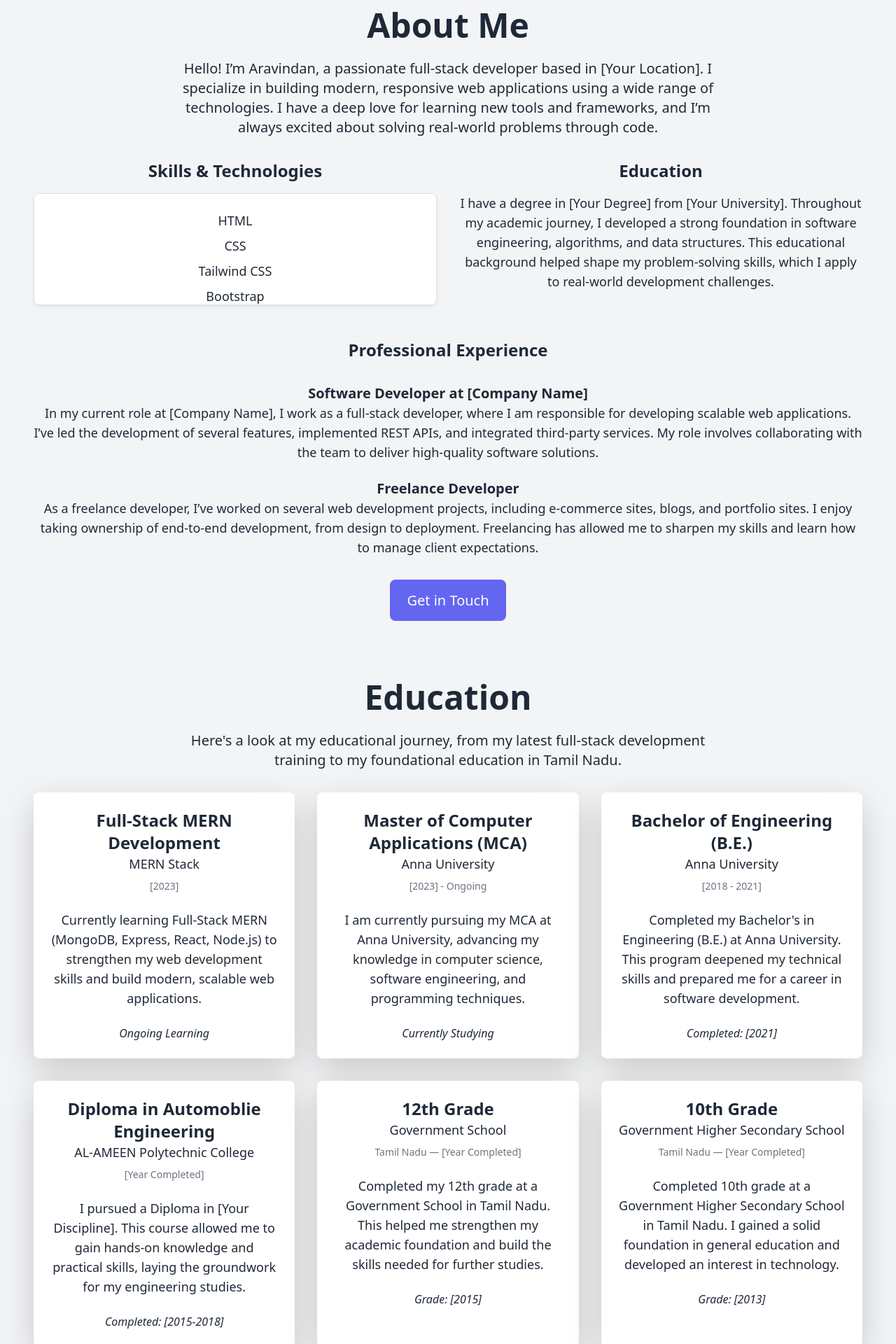
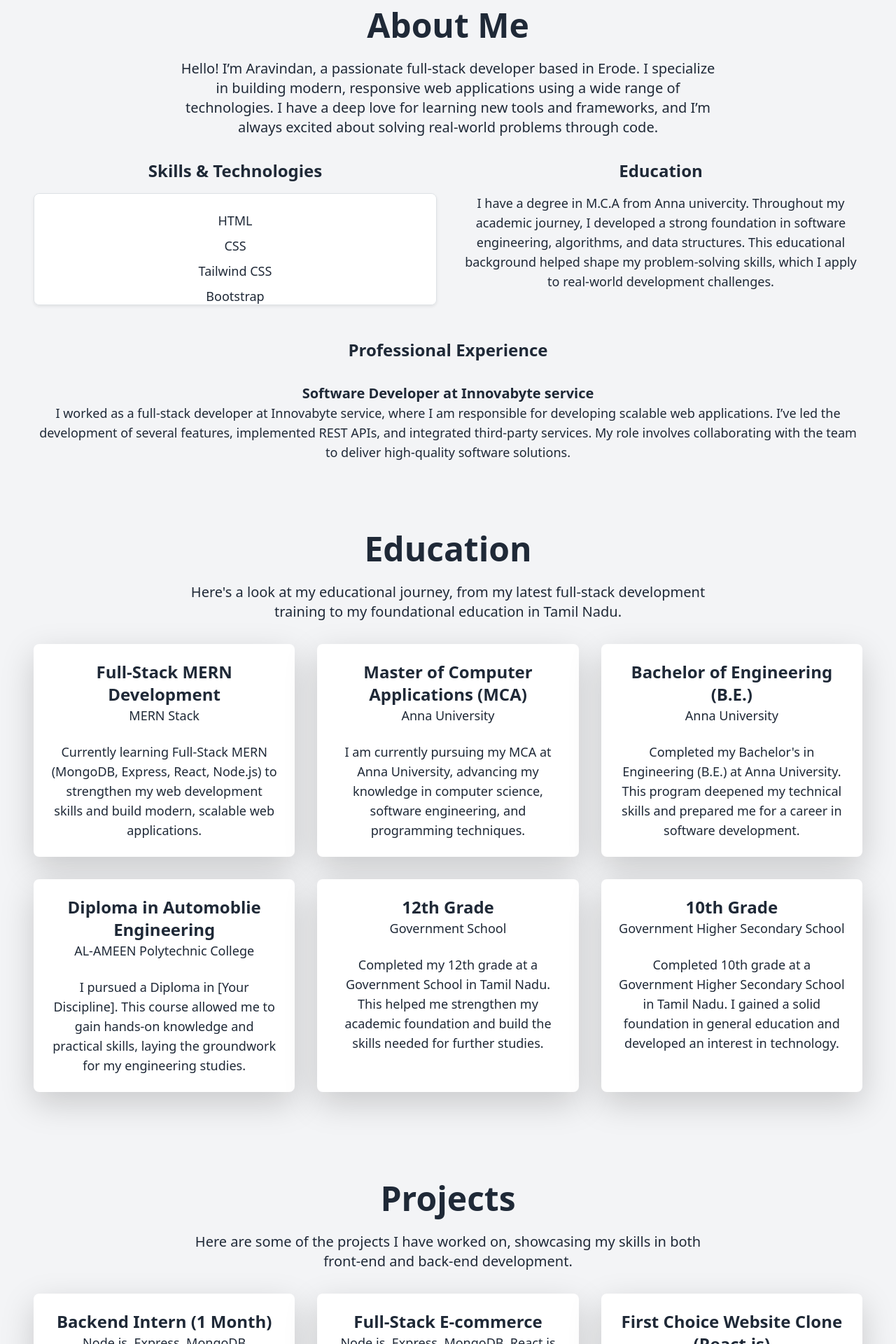
Before and after one commit to Aravind2556/portfolio, a React (Create React App) app: page / in a window 1280 px wide. Shown: the part 880-2800 px from the top of the page at 70% size. Built offline with nearby package versions, Linux system fonts and the light colour scheme.

Commit message:
Update profiles

```diff
--- a/src/components/About.js
+++ b/src/components/About.js
@@ -6,7 +6,7 @@ export const About = () => {
       <div className="max-w-7xl mx-auto text-center">
         <h2 className="text-4xl sm:text-5xl font-extrabold mb-6">About Me</h2>
         <p className="text-lg sm:text-xl max-w-3xl mx-auto mb-8">
-          Hello! I’m Aravindan, a passionate full-stack developer based in [Your Location]. I specialize in building modern, responsive web applications using a wide range of technologies. I have a deep love for learning new tools and frameworks, and I’m always excited about solving real-world problems through code.
+          Hello! I’m Aravindan, a passionate full-stack developer based in Erode. I specialize in building modern, responsive web applications using a wide range of technologies. I have a deep love for learning new tools and frameworks, and I’m always excited about solving real-world problems through code.
         </p>
 
         {/* Skills Section */}
@@ -37,7 +37,7 @@ export const About = () => {
           <div className="space-y-4">
             <h3 className="text-2xl font-semibold">Education</h3>
             <p className="text-lg">
-              I have a degree in [Your Degree] from [Your University]. Throughout my academic journey, I developed a strong foundation in software engineering, algorithms, and data structures. This educational background helped shape my problem-solving skills, which I apply to real-world development challenges.
+              I have a degree in M.C.A from Anna univercity. Throughout my academic journey, I developed a strong foundation in software engineering, algorithms, and data structures. This educational background helped shape my problem-solving skills, which I apply to real-world development challenges.
             </p>
           </div>
         </div>
@@ -47,30 +47,15 @@ export const About = () => {
           <h3 className="text-2xl font-semibold">Professional Experience</h3>
           <div className="space-y-6">
             <div>
-              <h4 className="text-xl font-semibold">Software Developer at [Company Name]</h4>
+              <h4 className="text-xl font-semibold">Software Developer at Innovabyte service</h4>
               <p className="text-lg">
-                In my current role at [Company Name], I work as a full-stack developer, where I am responsible for developing scalable web applications. I’ve led the development of several features, implemented REST APIs, and integrated third-party services. My role involves collaborating with the team to deliver high-quality software solutions.
-              </p>
-            </div>
-
-            <div>
-              <h4 className="text-xl font-semibold">Freelance Developer</h4>
-              <p className="text-lg">
-                As a freelance developer, I’ve worked on several web development projects, including e-commerce sites, blogs, and portfolio sites. I enjoy taking ownership of end-to-end development, from design to deployment. Freelancing has allowed me to sharpen my skills and learn how to manage client expectations.
+                 I worked as a full-stack developer at Innovabyte service, where I am responsible for developing scalable web applications. I’ve led the development of several features, implemented REST APIs, and integrated third-party services. My role involves collaborating with the team to deliver high-quality software solutions.
               </p>
             </div>
           </div>
         </div>
 
-        {/* Call to Action */}
-        <div className="mt-12">
-          <a
-            href="#contact"
-            className="bg-indigo-500 text-white py-3 px-6 rounded-lg text-xl hover:bg-indigo-600 transform transition-all hover:scale-105 duration-300"
-          >
-            Get in Touch
-          </a>
-        </div>
+
       </div>
     </section>
   );
--- a/src/components/Education.js
+++ b/src/components/Education.js
@@ -18,78 +18,69 @@ export const Education = () => {
         <div className="bg-white p-6 rounded-lg shadow-lg hover:shadow-xl transition-all">
           <h3 className="text-2xl font-semibold">Full-Stack MERN Development</h3>
           <p className="text-lg">MERN Stack</p>
-          <p className="text-sm mt-2 text-gray-500">[2023]</p>
+
           <p className="text-lg mt-4">
             Currently learning Full-Stack MERN (MongoDB, Express, React, Node.js) to strengthen my web development skills and build modern, scalable web applications.
           </p>
-          <p className="italic mt-4">Ongoing Learning</p>
+
         </div>
 
         {/* MCA */}
         <div className="bg-white p-6 rounded-lg shadow-lg hover:shadow-xl transition-all">
           <h3 className="text-2xl font-semibold">Master of Computer Applications (MCA)</h3>
           <p className="text-lg">Anna University</p>
-          <p className="text-sm mt-2 text-gray-500">[2023] - Ongoing</p>
+
           <p className="text-lg mt-4">
             I am currently pursuing my MCA at Anna University, advancing my knowledge in computer science, software engineering, and programming techniques.
           </p>
-          <p className="italic mt-4">Currently Studying</p>
+
         </div>
 
         {/* B.E. */}
         <div className="bg-white p-6 rounded-lg shadow-lg hover:shadow-xl transition-all">
           <h3 className="text-2xl font-semibold">Bachelor of Engineering (B.E.)</h3>
           <p className="text-lg">Anna University</p>
-          <p className="text-sm mt-2 text-gray-500">[2018 - 2021]</p>
+
           <p className="text-lg mt-4">
             Completed my Bachelor's in Engineering (B.E.) at Anna University. This program deepened my technical skills and prepared me for a career in software development.
           </p>
-          <p className="italic mt-4">Completed: [2021]</p>
+
         </div>
 
         {/* Diploma */}
         <div className="bg-white p-6 rounded-lg shadow-lg hover:shadow-xl transition-all">
           <h3 className="text-2xl font-semibold">Diploma in Automoblie Engineering</h3>
           <p className="text-lg">AL-AMEEN Polytechnic College</p>
-          <p className="text-sm mt-2 text-gray-500">[Year Completed]</p>
+
           <p className="text-lg mt-4">
             I pursued a Diploma in [Your Discipline]. This course allowed me to gain hands-on knowledge and practical skills, laying the groundwork for my engineering studies.
           </p>
-          <p className="italic mt-4">Completed: [2015-2018]</p>
+
         </div>
 
         {/* 12th Grade */}
         <div className="bg-white p-6 rounded-lg shadow-lg hover:shadow-xl transition-all">
           <h3 className="text-2xl font-semibold">12th Grade</h3>
           <p className="text-lg">Government School</p>
-          <p className="text-sm mt-2 text-gray-500">Tamil Nadu — [Year Completed]</p>
           <p className="text-lg mt-4">
             Completed my 12th grade at a Government School in Tamil Nadu. This helped me strengthen my academic foundation and build the skills needed for further studies.
           </p>
-          <p className="italic mt-4">Grade: [2015]</p>
+
         </div>
 
         {/* 10th Grade */}
         <div className="bg-white p-6 rounded-lg shadow-lg hover:shadow-xl transition-all">
           <h3 className="text-2xl font-semibold">10th Grade</h3>
           <p className="text-lg">Government Higher Secondary School</p>
-          <p className="text-sm mt-2 text-gray-500">Tamil Nadu — [Year Completed]</p>
+
           <p className="text-lg mt-4">
             Completed 10th grade at a Government Higher Secondary School in Tamil Nadu. I gained a solid foundation in general education and developed an interest in technology.
           </p>
-          <p className="italic mt-4">Grade: [2013]</p>
+
         </div>
       </div>
 
-      {/* Call to Action */}
-      <div className="mt-12">
-        <a
-          href="#contact"
-          className="bg-indigo-500 text-white py-3 px-6 rounded-lg text-xl hover:bg-indigo-600 transform transition-all hover:scale-105 duration-300"
-        >
-          Get in Touch
-        </a>
-      </div>
+
     </div>
   </section>
   )
--- a/src/components/Navbar.js
+++ b/src/components/Navbar.js
@@ -15,8 +15,8 @@ export const Navbar = () => {
     <nav className="bg-indigo-900 py-4 fixed w-full top-0 left-0 z-50">
     <div className="max-w-7xl mx-auto flex justify-between items-center px-6">
       {/* Logo */}
-      <div className="text-2xl font-bold text-white">
-        <a href="#">Logo</a>
+      <div className="text-2xl font-bold text-blue-300">
+        <a href="#">Aravinadn</a>
       </div>
 
       {/* Hamburger Icon for Mobile */}
--- a/src/components/Project.js
+++ b/src/components/Project.js
@@ -21,29 +21,19 @@ export const Project = () => {
             During my internship, I worked on backend development for an E-commerce platform using Node.js, Express, and MongoDB.
             I gained hands-on experience in building REST APIs and managing databases.
           </p>
-          <a href="#" className="text-blue-500 hover:underline mt-4 block">View Project</a>
         </div>
 
-        {/* Clone Messenger (React.js) */}
-        <div className="bg-white p-6 rounded-lg shadow-lg hover:shadow-xl transition-all">
-          <h3 className="text-2xl font-semibold">Messenger Clone (React.js)</h3>
-          <p className="text-lg">React.js</p>
 
-          <p className="text-lg mt-4">
-            A clone of the Messenger application built using React.js. It features real-time chat functionality and a responsive design.
-          </p>
-          <a href="#" className="text-blue-500 hover:underline mt-4 block">View Project</a>
-        </div>
 
         {/* Full-Stack Book Management with CRUD Operations */}
         <div className="bg-white p-6 rounded-lg shadow-lg hover:shadow-xl transition-all">
-          <h3 className="text-2xl font-semibold">Full-Stack Book Management</h3>
+          <h3 className="text-2xl font-semibold">Full-Stack E-commerce</h3>
           <p className="text-lg">Node.js, Express, MongoDB, React.js</p>
 
           <p className="text-lg mt-4">
-            A full-stack application for book management with CRUD operations. It uses Node.js and MongoDB for the backend and React.js for the front-end.
+            A full-stack application for E-commerce with CRUD operations. It uses Node.js and MongoDB for the backend and React.js for the front-end.
           </p>
-          <a href="#" className="text-blue-500 hover:underline mt-4 block">View Project</a>
+
         </div>
 
         {/* Clone First Choice Website (React.js) */}
@@ -54,7 +44,7 @@ export const Project = () => {
           <p className="text-lg mt-4">
             A clone of the First Choice website, built with React.js. The project replicates the layout and user experience of the original website.
           </p>
-          <a href="#" className="text-blue-500 hover:underline mt-4 block">View Project</a>
+
         </div>
 
         {/* Clone Hotstar (Box Model with Animation) */}
@@ -65,19 +55,11 @@ export const Project = () => {
           <p className="text-lg mt-4">
             A clone of the Hotstar platform, featuring a custom-designed box model layout and animations for a dynamic user experience.
           </p>
-          <a href="#" className="text-blue-500 hover:underline mt-4 block">View Project</a>
+
         </div>
       </div>
 
-      {/* Call to Action */}
-      <div className="mt-12">
-        <a
-          href="#contact"
-          className="bg-indigo-500 text-white py-3 px-6 rounded-lg text-xl hover:bg-indigo-600 transform transition-all hover:scale-105 duration-300"
-        >
-          Get in Touch
-        </a>
-      </div>
+
     </div>
   </section>
   )
```
Also changed, not shown: src/components/Footor.js (+19 -16 lines), src/components/Home.js (+0 -9 lines).
